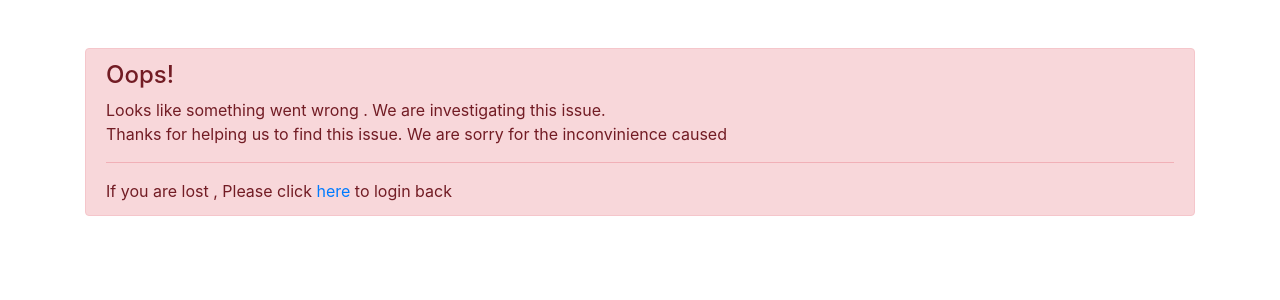
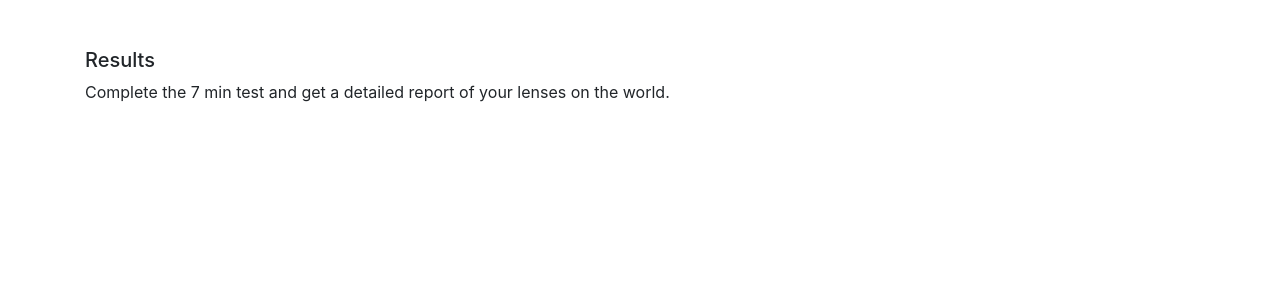
Before and after one commit to vipinc007/PerspectiveTest-Frontend, a React (Create React App) app: page /result/1 in a window 1280 px wide. Shown: the top 300 px of the page. Built offline with nearby package versions, Linux system fonts and the light colour scheme; the HTML template or start-up script is replaced by a standard one.

Commit message:
new changes

```diff
--- a/src/App.js
+++ b/src/App.js
@@ -2,6 +2,7 @@ import React from "react";
 import { BrowserRouter, Switch, Route } from "react-router-dom";
 import "./App.css";
 import Landing from "./Pages/Landing";
+import Result from "./Pages/Result";
 import NotFound from "./Pages/NotFound";
 
 function App() {
@@ -9,6 +10,7 @@ function App() {
     <BrowserRouter>
       <Switch>
         <Route path="/" exact={true} component={Landing} />
+        <Route path="/result/:id" exact={true} component={Result} />
         <Route component={NotFound} />
       </Switch>
     </BrowserRouter>
--- a/src/Pages/Landing.jsx
+++ b/src/Pages/Landing.jsx
@@ -61,10 +61,16 @@ function Landing(props) {
       if (Utils.isEmpty(tempVar.email)) {
         setValidationError(true);
         setValidationErrorMessage("Please enter email");
+        hasFormError = true;
       } else if (!Utils.isValidEmail(tempVar.email)) {
         setValidationError(true);
         setValidationErrorMessage("Please enter valid email");
+        hasFormError = true;
       }
+    }
+
+    if (!hasFormError) {
+      history.push("/result/10");
     }
   }
 
--- /dev/null
+++ b/src/Pages/Result.jsx
@@ -0,0 +1,28 @@
+import React, { useEffect } from "react";
+import { useHistory } from "react-router-dom";
+import AppSettings from "../Settings/AppSettings";
+import Utils from "../Common/Utils";
+import ServiceWrapper from "../Services/ServiceWrapper";
+
+function Result(props) {
+  const { params } = props.match;
+  const history = useHistory();
+
+  useEffect(() => {}, []);
+
+  return (
+    <React.Fragment>
+      <div className="container">
+        <div className="row">&nbsp;</div>
+        <div className="row">&nbsp;</div>
+        <h5>Results</h5>
+        <p>
+          Complete the 7 min test and get a detailed report of your lenses on
+          the world.
+        </p>
+      </div>
+    </React.Fragment>
+  );
+}
+
+export default Result;
```
